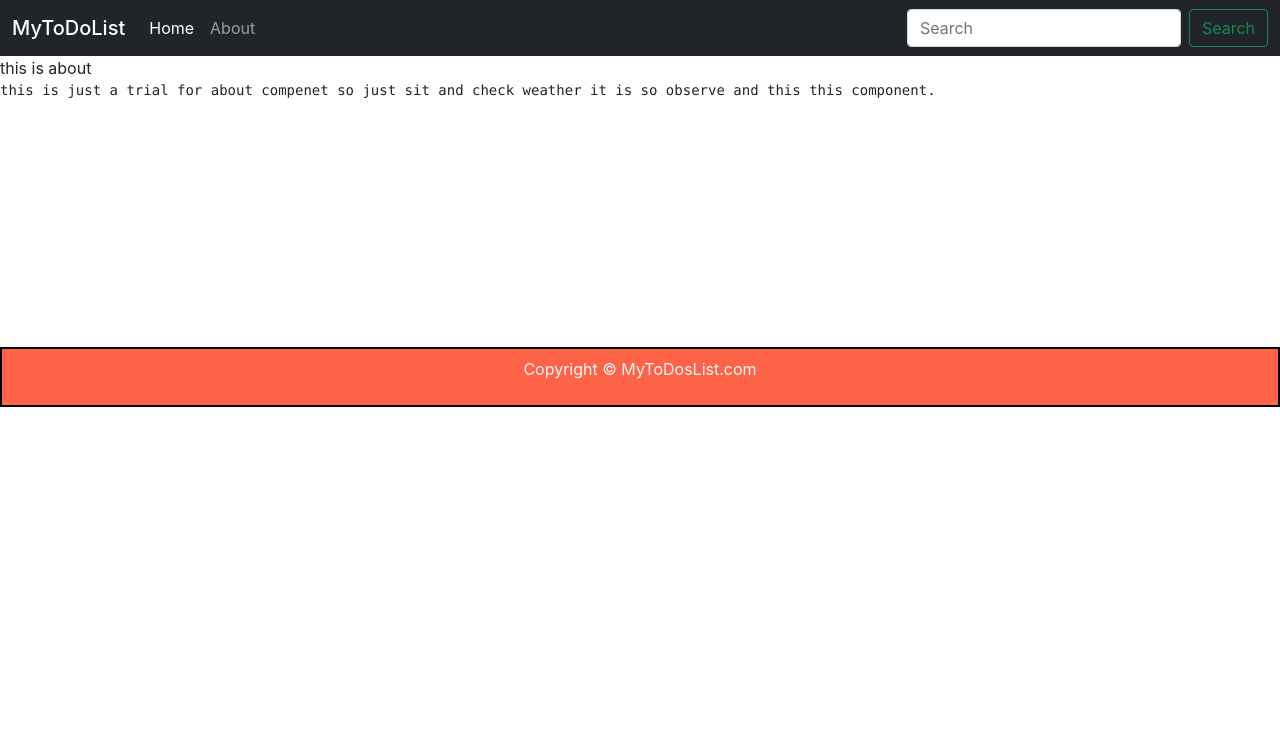
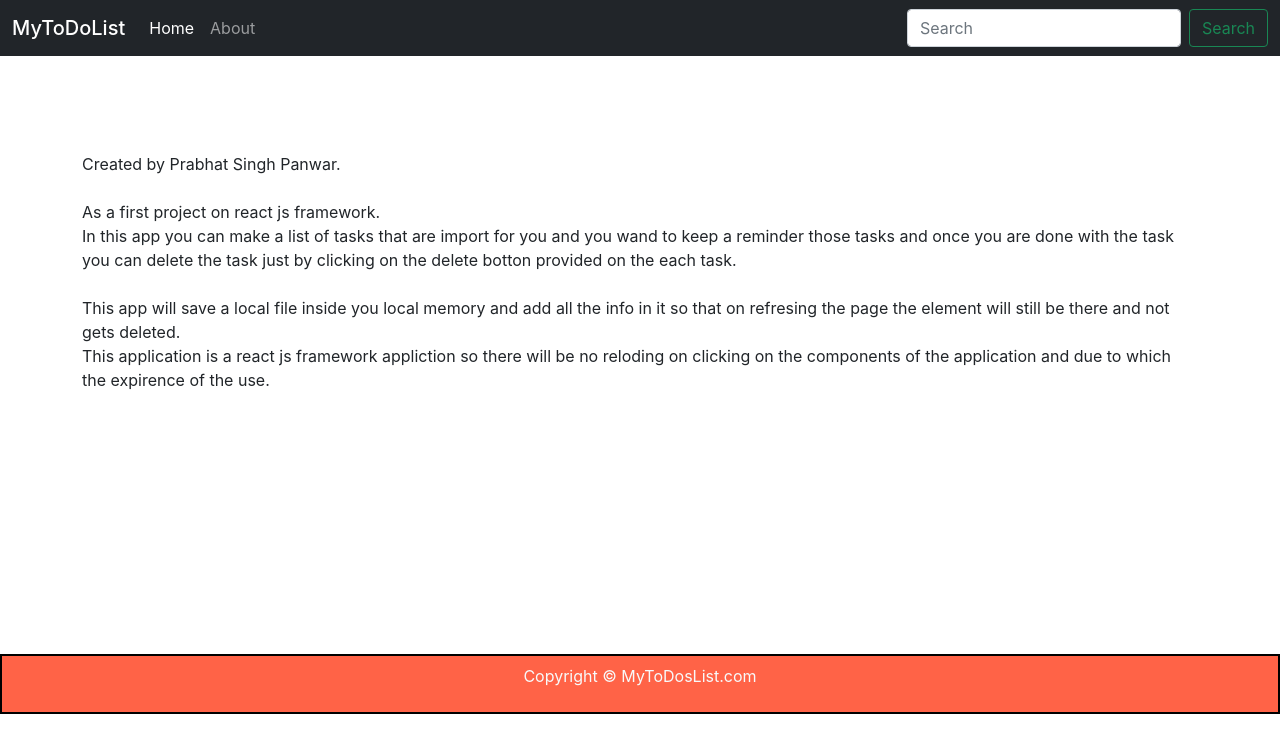
Before and after one commit to PrabhatSinghPanwar/Todo_List, a React (Create React App) app: page /about in a window 1280 px wide. Shown: the top 752 px of the page. Built offline with nearby package versions, Linux system fonts and the light colour scheme.

Commit message:
styling about section

```diff
--- a/src/MyComponents/About.js
+++ b/src/MyComponents/About.js
@@ -2,15 +2,19 @@ import React from 'react'
 
 export default function About() {
     return (
-        <div className="about">
-
-            this is about
-            <pre>
-                <p>
-                this is just a trial for about compenet so just sit and check weather it is
-                so observe and this this component.
-                </p>
-            </pre>
-        </div>
+            <div className="container-sm pt-5">
+            <p className="mb-5 mt-5">
+                Created by Prabhat Singh Panwar.<br/><br/>
+                As a first project on react js framework. <br/>
+                In this app you can make a list of tasks that are import for you and you wand to keep a reminder those tasks
+                and once you are done with the task you can delete the task just by clicking on the delete botton provided on the
+                each task.<br/>
+                <br/>
+                This app will save a local file inside you local memory and add all the info in it so that on refresing the page
+                the element will still be there and not gets deleted.<br/>
+                This application is a react js framework appliction so there will be no reloding on clicking on the components of
+                the application and due to which the expirence of the use.
+            </p>
+            </div>
     )
 }
```
